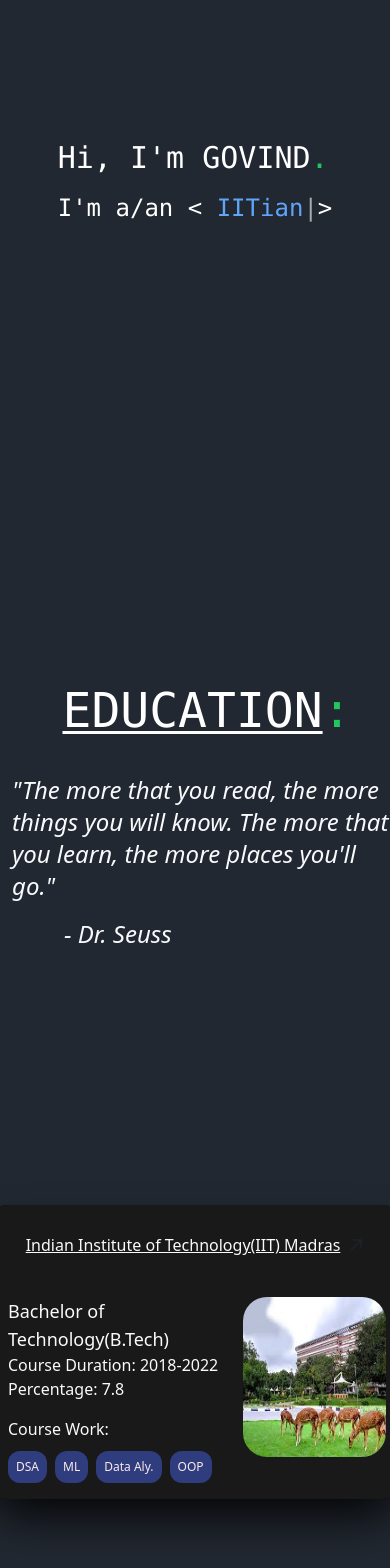
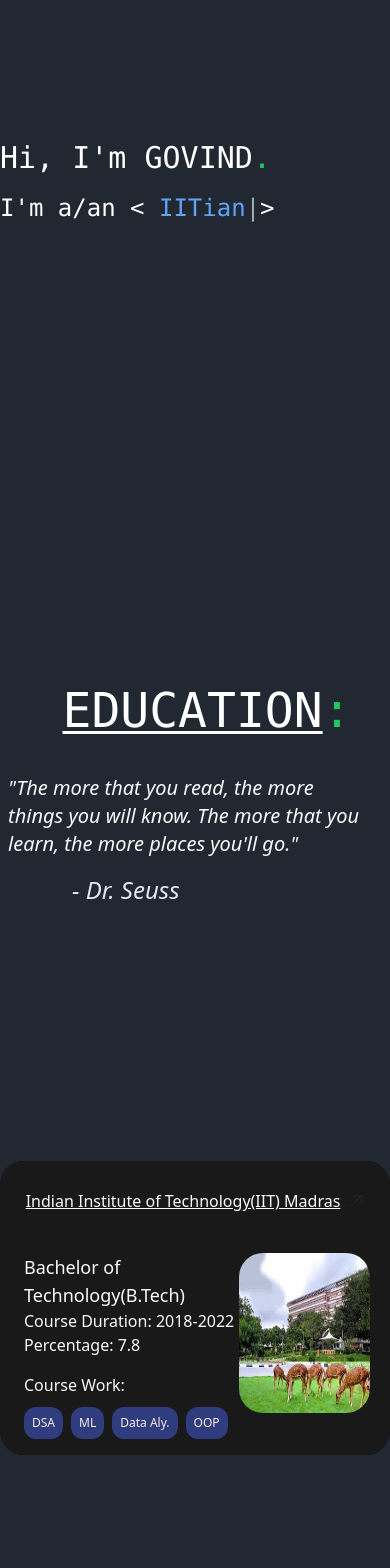
Before and after one commit to committingGovind/newportfolio, a React (Vite) app: page / in a window 390 px wide. Shown: the part 278-1846 px from the top of the page. Built offline with nearby package versions, Linux system fonts and the light colour scheme.

Commit message:
styling added

```diff
--- a/src/components/Card.jsx
+++ b/src/components/Card.jsx
@@ -11,9 +11,6 @@
     if (inView) {
       document.body.style.transition = "background-color 1s";
       document.body.style.backgroundColor = props.color;
-      // document.body.style.backgroundColor = "#fafafa";
-
-      console.log(inView);
     } else {
       document.body.style.transition = "background-color 0.2s";
       document.body.style.backgroundColor = "#222";
@@ -30,7 +27,7 @@
       <div
         ref={ref}
         style={{ background: props.color }}
-        className="lg:h-[50lvh] lg:w-[50lvw] h-[30%] w-[100%] rounded-3xl p-4 -translate-y-5 lg:shadow-xl shadow-2xl shadow-black backdrop-brightness-50 filter"
+        className="lg:h-full lg:w-[50lvw] h-[30%] w-[100lvw] rounded-3xl p-4 -translate-y-5 lg:shadow-xl sm:shadow-2xl shadow-black backdrop-brightness-50 filter"
       >
         <div>
           <div className="flex items-center justify-center mt-3 lg:mt-10 lg:transition lg:transform lg:hover:scale-105 lg:hover:text-green-500">
@@ -87,7 +84,7 @@
                 </ol>
               </div>
             </div>
-            <div className="mr-1 lg:-mt-3">
+            <div className="mr-1 lg:-mt-3 lg:mb-3">
               <img
                 src={props.wallpaper}
                 className="h-[160px] w-[160px] lg:h-[250px] lg:w-[300px] rounded-3xl"
--- a/src/components/Cards.jsx
+++ b/src/components/Cards.jsx
@@ -73,12 +73,12 @@
   ];
 
   return (
-    <motion.div className="bg-[##222] flex items-center justify-center">
-      <div className="grid grid-cols-2 h-[50lvh] w-[60lvw] gap-8 m-16">
+    <motion.div className="bg-[##222] flex items-center sm:justify-center justify-start ml-16 sm:ml-0" >
+      <div className="grid sm:grid-cols-2 h-auto w-[60lvw] gap-8 sm:m-16 mt-10">
         {items.map((item) => (
           <motion.div
             layout
-            className={`card bg-[#191919] rounded-lg shadow-2xl p-4 cursor-pointer transform transition-transform duration-500 hover:scale-105 ${
+            className={`card bg-[#191919] rounded-lg shadow-2xl p-4 w-[80lvw] sm:w-full cursor-pointer transform transition-transform duration-500 hover:scale-105 ${
               selectedId === item.id ? "card-selected" : ""
             }`}
             layoutId={`card-container-${item.id}`}
--- a/src/components/Education.jsx
+++ b/src/components/Education.jsx
@@ -26,7 +26,7 @@
       }}
       onViewportEnter={() => console.log("Enter!")}
       onViewportLeave={() => console.log("exit!")}
-      className="mt-20"
+      className="mt-20 grid"
     >
       <div>
         <div>
@@ -49,11 +49,11 @@
             </div>
           </div>
 
-          <p className="text-2xl mt-6 p-4 ml-3 text-slate-50 italic text-left font-thin">
+          <p className="sm:text-3xl text-xl mt-6 p-4 ml-12 text-slate-50 italic text-left font-thin h-auto w-[100lvw] sm:w-[60lvw]">
             "The more that you read, the more things you will know. The more
             that you learn, the more places you'll go."
           </p>
-          <span className="text-2xl text-slate-50 italic text-left font-thin ml-20">
+          <span className="sm:text-3xl text-2xl text-slate-200 italic text-left font-thin ml-32">
             - Dr. Seuss
           </span>
         </div>
--- a/src/components/Exprender.jsx
+++ b/src/components/Exprender.jsx
@@ -5,8 +5,8 @@
   const techstack = props.techstack;
 
   return (
-    <div className="flex justify-center">
-      <div className="grid h-auto w-[50lvh] md:w-[70lvw] md:shadow-2xl md:shadow-black md:rounded-md p-10 md:bg-[#191919]">
+    <div className="flex sm:justify-center justify-start">
+      <div className="grid h-auto w-auto md:w-[70lvw] md:shadow-2xl md:shadow-black md:rounded-md p-10 md:bg-[#191919]">
         <div className="flex justify-between">
           <div className="bg-green-500 text-[#222] pl-1 pr-1 rounded-md md:text-3xl md:bg-inherit md:text-slate-200 md:font-mono md:font-thin">
             {props.name}
@@ -29,7 +29,7 @@
               const splitWork = work.split(":");
 
               return (
-                <div className="flex justify-center mt-2 mb-2">
+                <div className="flex justify-center mt-2 mb-2 flex-wrap">
                   <div className="text-left text-white">
                     <p className="font-thin md:text-xl md:font-thin md:text-slate-200">
                       <span className="md:text-xl md:font-thin md:text-slate-50">
--- a/src/components/Navbar.jsx
+++ b/src/components/Navbar.jsx
@@ -34,13 +34,10 @@
   };
 
   const hoverTab = useRecoilValue(navbaratom);
-  // const inView = useInView(hoverTab.ref, { once: false });
 
   useEffect(() => {
     setCurrentNav("#" + hoverTab.id);
   }, [hoverTab]);
-
-  //in view code:
 
   return (
     <div>
--- a/src/index.css
+++ b/src/index.css
@@ -85,7 +85,7 @@
   height: 10px;
   background: var(--scroll-bar);
   transform-origin: 0%;
-  transform: rotate(90deg);
+  /* transform: rotate(90deg); */
   z-index: 999;
 }
 
--- a/src/pages/Test.jsx
+++ b/src/pages/Test.jsx
@@ -80,10 +80,10 @@
       <div className="flex justify-center">
         <div>
           <section id="intro" ref={ref1}>
-            <div className="h-lvh w-full flex justify-center items-center">
-              <div className="grid grid-rows-2 gap-4">
+            <div className="h-lvh flex justify-center items-center">
+              <div className="grid grid-rows-2 gap-4 w-[100lvw] sm:w-auto">
                 <div className="row-span-1">
-                  <span className="lg:text-9xl xs:text-5xl text-3xl  font-mono text-left font-light text-white">
+                  <span className="lg:text-9xl xs:text-5xl text-3xl  font-mono font-light text-white">
                     Hi, I'm GOVIND
                     <span className="text-green-500">.</span>
                   </span>
@@ -120,11 +120,7 @@
                 >
                   <Skills />
                 </div>
-                <div
-                  className="row-auto h-auto hidden sm:block"
-                  id="projects"
-                  ref={ref5}
-                >
+                <div className="row-auto h-auto " id="projects" ref={ref5}>
                   <Projects />
                 </div>
                 <div className="mt-32">
--- a/src/renders/Forms.jsx
+++ b/src/renders/Forms.jsx
@@ -3,7 +3,7 @@
 export function Forms() {
   return (
     <div className="relative min-w-lvw flex justify-center items-center rounded-sm">
-      <div className="sm:h-[60%] h-[30%] w-[100%] sm:w-[50%] overflow-hidden text-white  rounded-3xl pt-4 pl-5 pr-5 sm:pt-16 sm:pl-16 sm:pr-16 sm:pb-7 m-0 shadow-2xl shadow-black">
+      <div className="sm:h-[60%] h-[30%] w-[90lvw] sm:w-[50%] overflow-hidden text-white  rounded-3xl pt-4 pl-5 pr-5 sm:pt-16 sm:pl-16 sm:pr-16 sm:pb-7 m-0 shadow-2xl shadow-black">
         <div className="grid items-center">
           <div className="flex items-center justify-center mt-5 sm:mt-0">
             <span className="text-slate-50 text-lg sm:text-2xl border-solid border-4 border-blue-400 p-2 sm:p-4 rounded-lg font-mono font-thin">
--- a/src/renders/Skills.jsx
+++ b/src/renders/Skills.jsx
@@ -7,7 +7,7 @@
   const skill = useRecoilValue(skills);
 
   return (
-    <div className="mt-20">
+    <div className="mt-20 w-[100lvw] sm:w-[60lvw] p-2">
       <div className="flex items-center justify-center">
         <div>
           <TextReveal
--- a/src/renders/WorkExp.jsx
+++ b/src/renders/WorkExp.jsx
@@ -21,6 +21,7 @@
 
   return (
     <div className="mt-24">
+      <div className="grid justify-center">
         <div id="experience">
           <div className="flex items-center justify-center">
             <div>
@@ -49,7 +50,7 @@
           </span>
         </div>
         <div className="flex justify-center mt-24">
-        <div className="grid justify-center ">
+          <div className="grid sm:justify-center justify-start">
             {expCards.map((card, index) => {
               return (
                 <div>
@@ -65,5 +66,6 @@
           </div>
         </div>
       </div>
+    </div>
   );
 }
```
Lines whose indentation alone changed are shown as unchanged.
